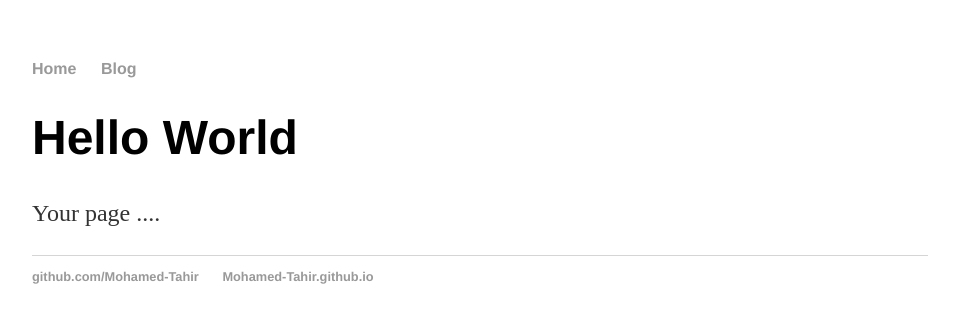
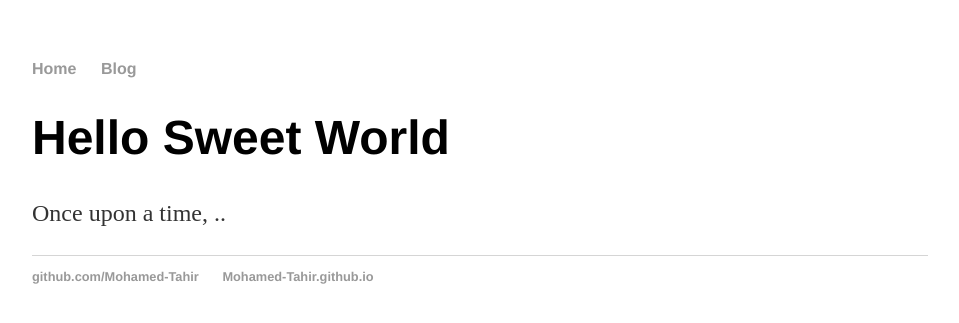
Before and after one commit to Mohamed-Tahir/Mohamed-Tahir.github.io, a Jekyll site: the page built from index.html, in a window 1280 px wide. Shown: the top 323 px of the page, without its empty margins (160-1119 px from the left). Built offline with Jekyll 4.4.1, drawn with Linux system fonts in a browser that asks for light colours.

Commit message:
Update index.html
updated content of index.html  to use the deafult layout by jekyll

```diff
--- a/index.html
+++ b/index.html
@@ -1,26 +1,8 @@
-<!DOCTYPE html>
-<html>
-  <head>
-    <title>Web Programming</title>
-    <!--link to main stylesheet-->
-    <link rel="stylesheet" type="text/css" href="/css/main.css">
-  </head>
-  <body>
-    <nav>
-    <ul>
-    <li><a href="/">Home</a></li>
-    <li><a href="/blog">Blog</a></li>
-    </ul>
-    </nav>
-    <div class="container">
-    <div class="blurb">
-    <h1>Hello World</h1>
-    <p>Your page ....</p>
-    <footer>
-      <ul>
-        <li><a href="https://github.com/Mohamed-Tahir">github.com/Mohamed-Tahir</a></li>
-        <li><a href="https://Mohamed-Tahir.github.io">Mohamed-Tahir.github.io </a></li>
-      </ul>
-      </footer>
-  </body>
-</html>
+---
+layout: default
+title: Web Programming
+---
+<div class="blurb">
+  <h1>Hello Sweet World</h1>
+  <p>Once upon a time, ..</p>
+</div>
```
